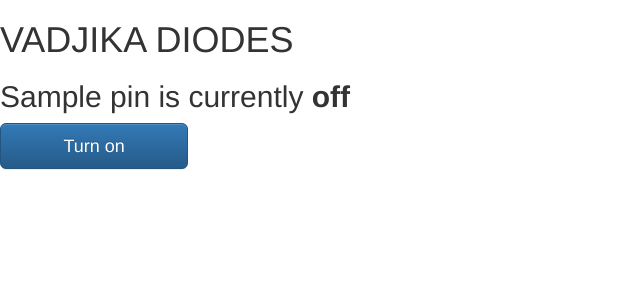
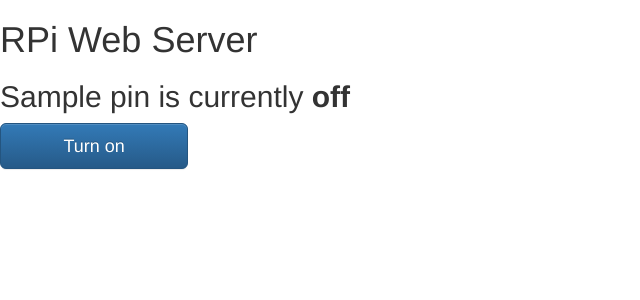
Before and after one commit to LasmanisR/flaskproject, a Flask app: template templates/main.html in a window 1280 px wide. Shown: the top 300 px of the page, without its empty margins (0-640 px from the left). Run offline with Flask 2, Linux system fonts and the light colour scheme; the template is opened without the code that fills it: most values are stand-ins (such as "Sample title", 1, 10 or a date in 2020); some libraries are stand-ins or nearby versions.

Commit message:
Update main.html

```diff
--- a/templates/main.html
+++ b/templates/main.html
@@ -1,6 +1,6 @@
 <!DOCTYPE html>
 <head>
-   <title>VADJIKA DIODES</title>
+   <title>RPi Web Server</title>
    <!-- Latest compiled and minified CSS -->
    <link rel="stylesheet" href="https://maxcdn.bootstrapcdn.com/bootstrap/3.3.6/css/bootstrap.min.css" integrity="sha384-1q8mTJOASx8j1Au+a5WDVnPi2lkFfwwEAa8hDDdjZlpLegxhjVME1fgjWPGmkzs7" crossorigin="anonymous">
    <!-- Optional theme -->
@@ -10,7 +10,7 @@
 </head>
 
 <body>
-   <h1>VADJIKA DIODES</h1>
+   <h1>RPi Web Server</h1>
    {% for pin in pins %}
    <h2>{{ pins[pin].name }}
    {% if pins[pin].state == true %}
```
